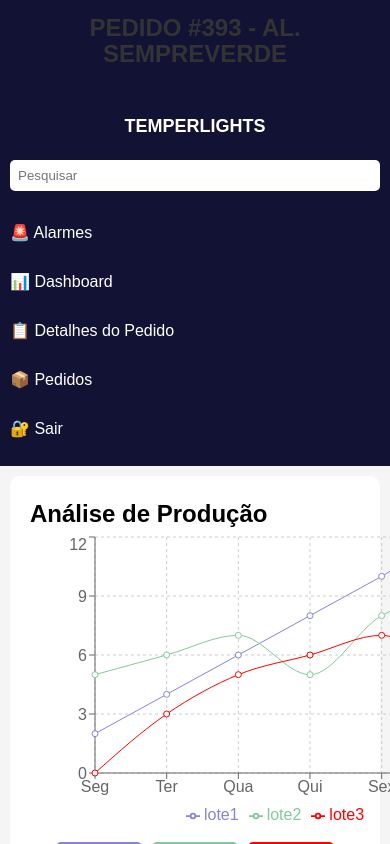
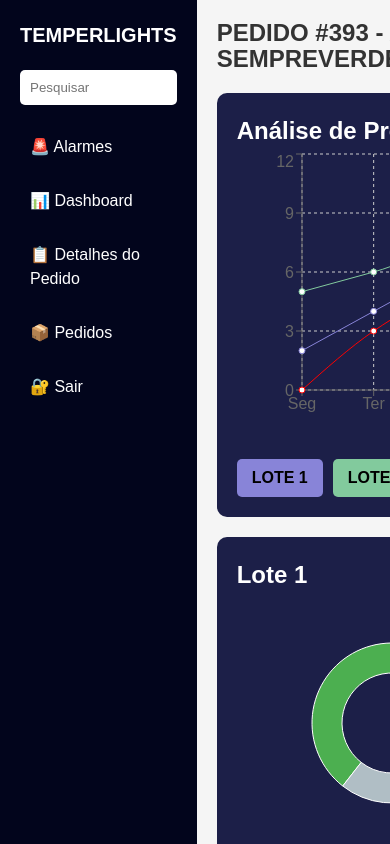
Before and after one commit to EricIkeda1/Temperlights, a React (Vite) app: page /pedidosdetalhados in a window 390 px wide. Built offline with nearby package versions, Linux system fonts and the light colour scheme.

Commit message:
Algumas correções da página de detalhes

```diff
--- a/src/components/OrderDetails.jsx
+++ b/src/components/OrderDetails.jsx
@@ -23,11 +23,6 @@ const pieData = [
 const OrderDetails = () => {
   return (
     <div className="order-details-container">
-      <header>
-        <h1>PEDIDO #393 - AL. SEMPREVERDE</h1>
-      </header>
-
-      <div className="order-details">
       <aside className="sidebar">
         <h2 className="logo">TEMPERLIGHTS</h2>
         <input type="text" placeholder="Pesquisar" className="search-box" />
@@ -40,7 +35,12 @@ const OrderDetails = () => {
         </nav>
       </aside>
 
-        <main className="content">
+      <div className="main-content">
+        <header>
+          <h1>PEDIDO #393 - AL. SEMPREVERDE</h1>
+          <span className="user-info">Ana Ribeiro - Administradora</span>
+        </header>
+
         <section className="production-analysis">
           <h2>Análise de Produção</h2>
           <LineChart width={500} height={300} data={lineData}>
@@ -61,7 +61,7 @@ const OrderDetails = () => {
         </section>
 
         <section className="lot-status">
-            <h2>Status do Lote</h2>
+          <h2>Lote 1</h2>
           <PieChart width={300} height={250}>
             <Pie data={pieData} cx={150} cy={125} innerRadius={50} outerRadius={80} dataKey="value">
               {pieData.map((entry, index) => (
@@ -71,7 +71,13 @@ const OrderDetails = () => {
             <Tooltip />
           </PieChart>
         </section>
-        </main>
+
+        <section className="piece-issue">
+          <h3 className="piece-title">Peça #7 - Lote 3</h3>
+          <p className="piece-description">Peça quebrou no forno de Têmpera devido ao manuseio.</p>
+          <span className="piece-user">Ribeiro Santos</span>
+          <span className="piece-sector">Setor 2</span>
+        </section>
       </div>
     </div>
   );
--- a/src/styles/orderdetails.css
+++ b/src/styles/orderdetails.css
@@ -1,59 +1,32 @@
-* {
+body {
+  font-family: 'Arial', sans-serif;
+  background-color: #0b0d36;
+  color: white;
   margin: 0;
   padding: 0;
-  box-sizing: border-box;
-}
-
-html, body {
-  width: 100%;
-  height: 100vh;
-  font-family: 'Arial', sans-serif;
-  background-color: #0e0e2c;
-  color: white;
-  display: flex;
-  flex-direction: column;
 }
 
 .order-details-container {
-  width: 100%;
-  height: 100vh;
   display: flex;
-  flex-direction: column;
-}
-
-header {
-  text-align: center;
-  padding: 15px;
-  background-color: #121235;
-  font-size: 24px;
-  font-weight: bold;
-}
-
-.order-details {
-  display: flex;
-  flex: 1;
-  overflow: hidden;
 }
 
 .sidebar {
-  width: 240px;
-  background: #121235;
+  width: 250px;
+  background-color: #02051c;
   padding: 20px;
-  display: flex;
-  flex-direction: column;
-  height: 100%;
+  min-height: 100vh;
 }
 
 .logo {
+  font-size: 20px;
+  font-weight: bold;
   text-align: center;
-  font-size: 18px;
-  font-weight: bold;
   margin-bottom: 20px;
 }
 
 .search-box {
   width: 100%;
-  padding: 8px;
+  padding: 10px;
   border-radius: 5px;
   border: none;
   margin-bottom: 20px;
@@ -61,86 +34,89 @@ header {
 
 .menu a {
   display: block;
-  padding: 10px 0;
   color: white;
   text-decoration: none;
-  transition: 0.3s;
+  padding: 10px;
+  border-radius: 5px;
+  margin-bottom: 10px;
 }
 
-.content {
+.menu a:hover {
+  background-color: #1c1f48;
+}
+
+.main-content {
   flex: 1;
+  padding: 20px;
+}
+
+header {
   display: flex;
   justify-content: space-between;
   align-items: center;
-  padding: 20px;
-  overflow: auto;
+  font-size: 22px;
+  font-weight: bold;
 }
 
 .production-analysis {
-  background: white;
+  background: #1c1f48;
   padding: 20px;
   border-radius: 10px;
-  box-shadow: 0 4px 8px rgba(255, 255, 255, 0.1);
-  color: black;
-  width: 60%;
-  height: 80%;
-  display: flex;
-  flex-direction: column;
-  justify-content: space-between;
 }
 
 .lote-buttons {
+  margin-top: 10px;
   display: flex;
-  justify-content: center;
   gap: 10px;
-  margin-top: 10px;
 }
 
-.lote-buttons button {
+.lote1-btn, .lote2-btn, .lote3-btn {
   padding: 10px 15px;
   border: none;
+  border-radius: 5px;
+  font-weight: bold;
   cursor: pointer;
-  font-weight: bold;
-  border-radius: 5px;
 }
 
-.lote1-btn { background-color: #8884d8; color: white; }
-.lote2-btn { background-color: #82ca9d; color: white; }
-.lote3-btn { background-color: #ff0000; color: white; }
+.lote1-btn { background-color: #8884d8; }
+.lote2-btn { background-color: #82ca9d; }
+.lote3-btn { background-color: #ff0000; }
 
 .lot-status {
-  background: white;
+  background: #1c1f48;
   padding: 20px;
   border-radius: 10px;
-  box-shadow: 0 4px 8px rgba(255, 255, 255, 0.1);
-  color: black;
-  width: 35%;
-  height: 80%;
-  display: flex;
-  flex-direction: column;
-  justify-content: center;
+  margin-top: 20px;
 }
 
-@media (max-width: 1024px) {
-  .order-details {
-    flex-direction: column;
-  }
+.piece-issue {
+  background: #1c1f48;
+  padding: 20px;
+  border-radius: 10px;
+  margin-top: 20px;
+}
 
-  .sidebar {
-    width: 100%;
-    height: auto;
-    padding: 10px;
-  }
+.piece-title {
+  font-size: 18px;
+  color: #6495ED;
+}
 
-  .content {
-    flex-direction: column;
-    padding: 10px;
-    align-items: center;
-  }
+.piece-description {
+  font-size: 16px;
+}
 
-  .production-analysis, .lot-status {
-    width: 100%;
-    height: auto;
-    margin-bottom: 20px;
-  }
+.piece-user {
+  background: #3b5998;
+  padding: 5px 10px;
+  border-radius: 5px;
+  font-size: 14px;
+  display: inline-block;
 }
+
+.piece-sector {
+  background: #5c5c5c;
+  padding: 5px 10px;
+  border-radius: 5px;
+  font-size: 14px;
+  display: inline-block;
+}
```
Lines whose indentation alone changed are shown as unchanged.
